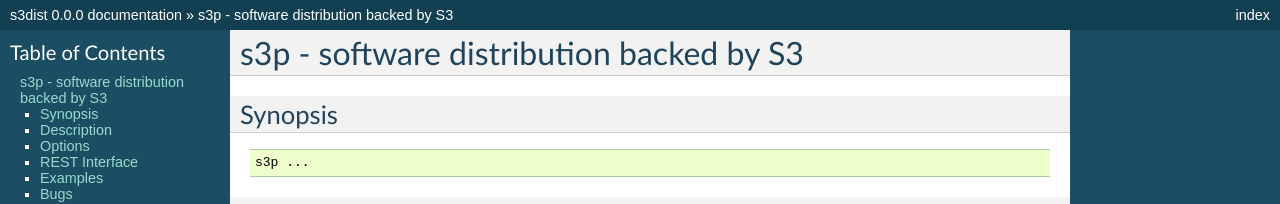
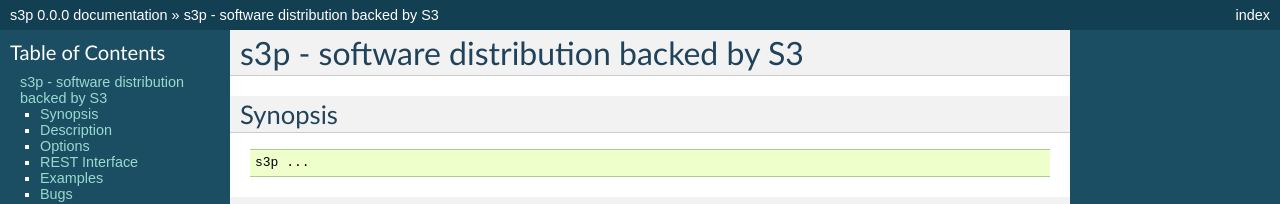
Before and after one commit to airbnb/sssp, a Sphinx documentation site: the page built from doc/index.rst, in a window 1280 px wide and 900 px high. Shown: the top 204 px of the window. Built offline with Sphinx 7.4.7, drawn with Linux system fonts in a browser that asks for light colours; some of the changed text lies outside the part shown.

```diff
--- a/doc/conf.py
+++ b/doc/conf.py
@@ -1,6 +1,6 @@
 # -*- coding: utf-8 -*-
 #
-# s3dist documentation build configuration file, created by
+# s3p documentation build configuration file, created by
 # sphinx-quickstart on Thu Jun 28 19:07:06 2012.
 #
 # This file is execfile()d with the current directory set to its containing dir.
@@ -40,7 +40,7 @@
 master_doc = 'index'
 
 # General information about the project.
-project = u's3dist'
+project = u's3p'
 copyright = u'2012, Jason Dusek'
 
 # The version info for the project you're documenting, acts as replacement for
@@ -164,7 +164,7 @@
 #html_file_suffix = None
 
 # Output file base name for HTML help builder.
-htmlhelp_basename = 's3distdoc'
+htmlhelp_basename = 's3pdoc'
 
 
 # -- Options for LaTeX output --------------------------------------------------
@@ -183,7 +183,7 @@
 # Grouping the document tree into LaTeX files. List of tuples
 # (source start file, target name, title, author, documentclass [howto/manual]).
 latex_documents = [
-  ('index', 's3dist.tex', u's3dist Documentation',
+  ('index', 's3p.tex', u's3p Documentation',
    u'Jason Dusek', 'manual'),
 ]
 
@@ -213,7 +213,7 @@
 # One entry per manual page. List of tuples
 # (source start file, name, description, authors, manual section).
 man_pages = [
-    ('index', 's3dist', u's3dist Documentation',
+    ('index', 's3p', u's3p Documentation',
      [u'Jason Dusek'], 1)
 ]
 
@@ -227,8 +227,8 @@
 # (source start file, target name, title, author,
 #  dir menu entry, description, category)
 texinfo_documents = [
-  ('index', 's3dist', u's3dist Documentation',
-   u'Jason Dusek', 's3dist', 'One line description of project.',
+  ('index', 's3p', u's3p Documentation',
+   u'Jason Dusek', 's3p', 'One line description of project.',
    'Miscellaneous'),
 ]
 
```
Also changed, not shown: 1 other file.
